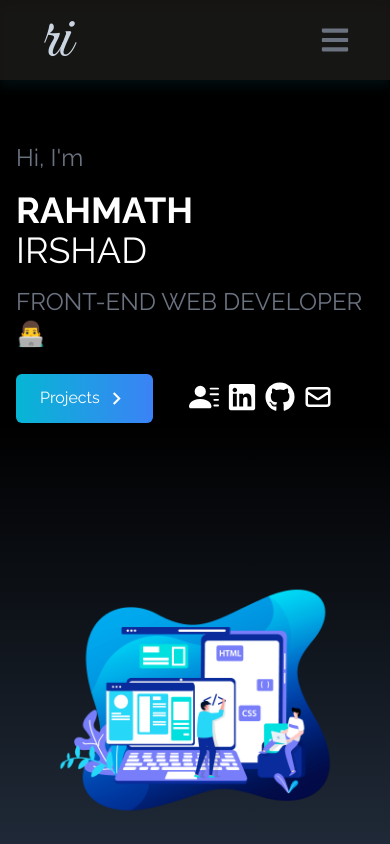
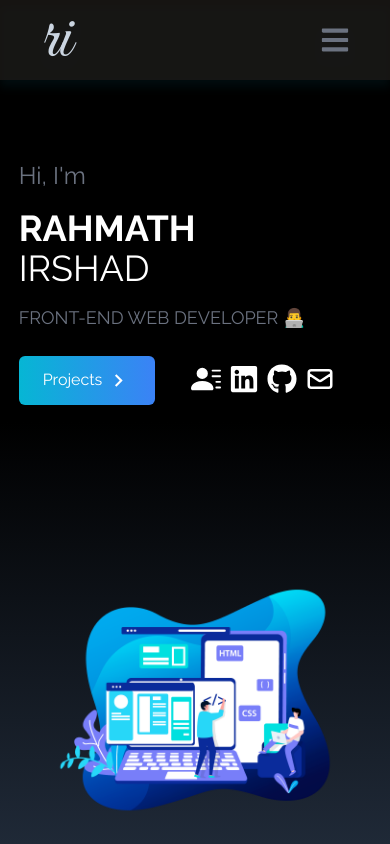
Before and after one commit to Rahmathirshad/Personal-Portfolio, a React (Vite) app: page / in a window 390 px wide. Shown: the top 844 px of the page. Built offline with nearby package versions, Linux system fonts and the light colour scheme.

Commit message:
improved about page responsiveness

```diff
--- a/src/components/Home.jsx
+++ b/src/components/Home.jsx
@@ -21,7 +21,7 @@ const Home = () => {
             <h2 className="text-4xl sm:text-7xl  text-white">
               IRSHAD
             </h2>
-            <p className="text-gray-500 text-2xl py-4 max-w-md">FRONT-END WEB DEVELOPER 👨‍💻</p>
+            <p className="text-gray-500 text-lg py-4 max-w-md md:text-2xl">FRONT-END WEB DEVELOPER 👨‍💻</p>
 
             <div className="flex">
               <Link
```
